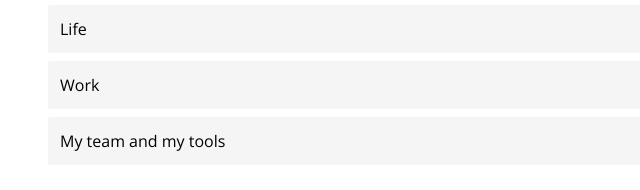
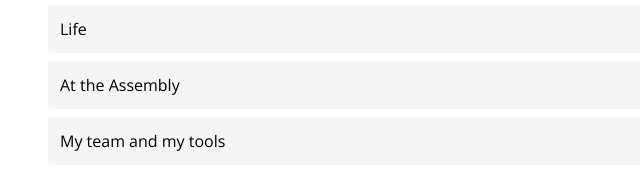
Before and after one commit to jstanicak/jstanicak.githubio, a plain HTML site: page task4.html in a window 1280 px wide. Both pictures are taken after a click on the button "Start task". Shown: the part 658-848 px from the top of the page, 248-888 px from the left. Drawn offline with nearby package versions, Linux system fonts and the light colour scheme.

Commit message:
Update task4.html

```diff
--- a/task4.html
+++ b/task4.html
@@ -143,7 +143,7 @@
 <!--Life end-->
 <!--At the Assembly start-->
 <li>
-  <a class="toggle" href="javascript:void(0);">Work</a>
+  <a class="toggle" href="javascript:void(0);">At the Assembly</a>
   <ul class="inner">
     <li>
       <a class="toggle">Employee conduct</a>
```
